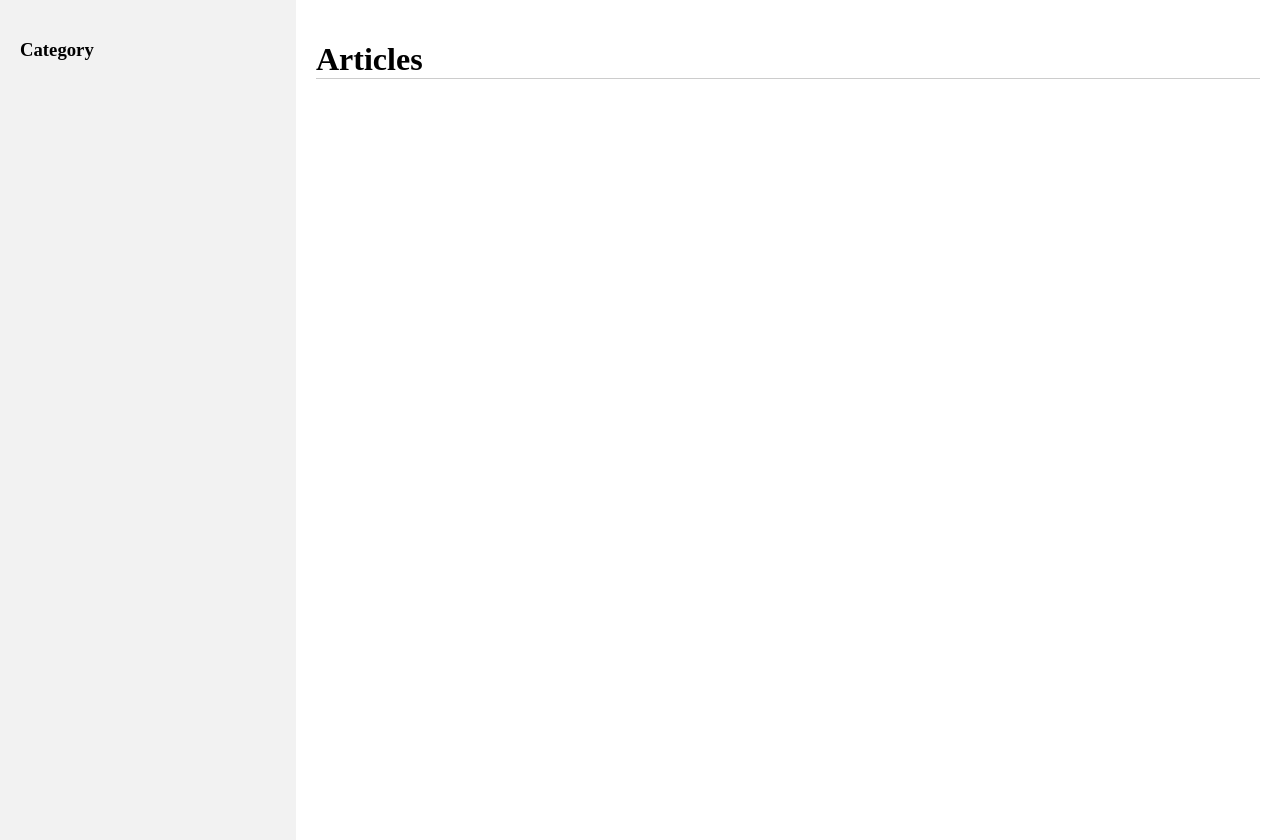
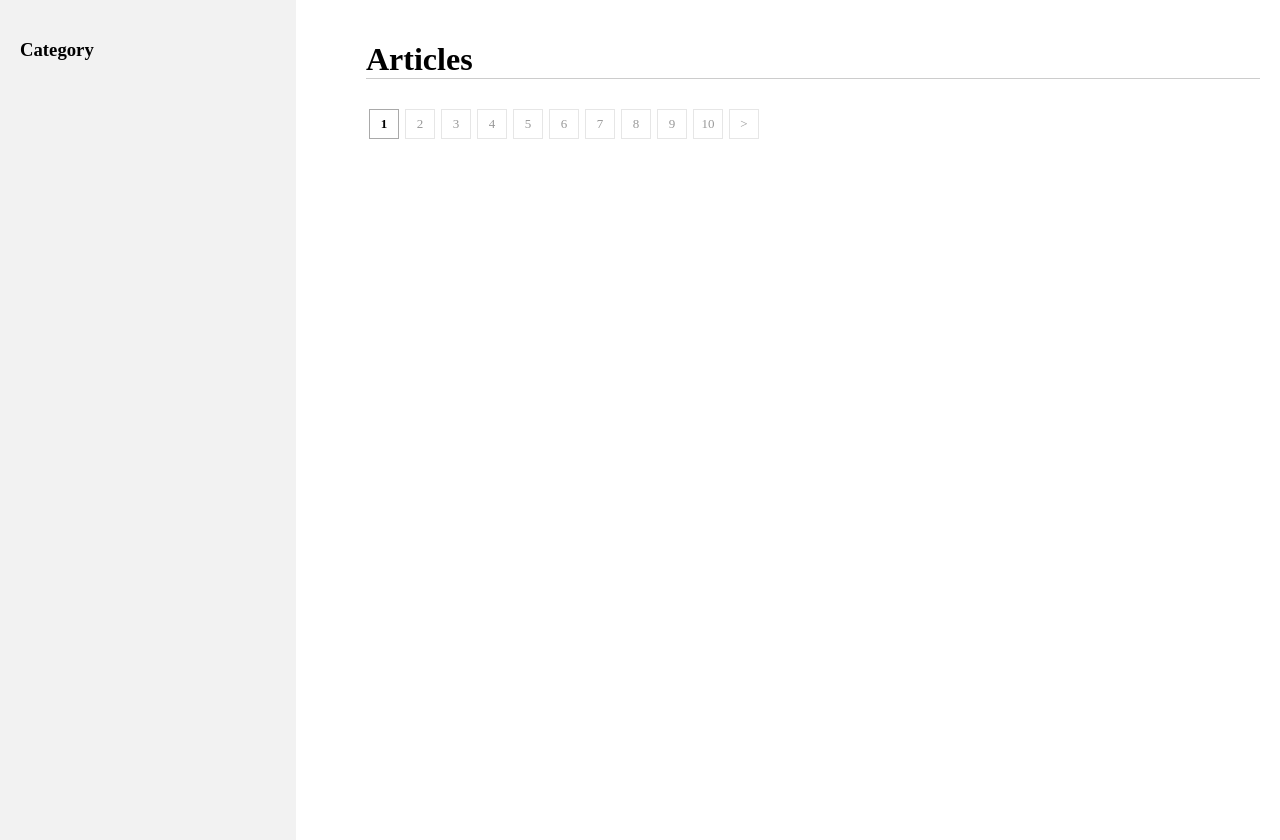
Before and after one commit to ecsimsw/blog.me, a plain HTML site: page api-server/src/main/resources/static/index.html in a window 1280 px wide. Drawn offline with Linux system fonts and the light colour scheme; no server answers.

Commit message:
pagination bar

```diff
--- a/api-server/src/main/resources/static/index.css
+++ b/api-server/src/main/resources/static/index.css
@@ -24,6 +24,7 @@ body {
 .content {
     flex: 1;
     padding: 20px;
+    margin-left: 50px;
 }
 .category-list {
     list-style: none;
@@ -58,6 +59,7 @@ body {
     cursor: default;
 }
 .pagination {
+    padding-left: 0px;
     margin-top: 30px;
     text-align: left; /* 페이지네이션을 가운데 정렬 */
 }
@@ -65,3 +67,25 @@ body {
     margin-right: 5px;
     cursor: pointer;
 }
+.page-btn {
+    display:block;
+    margin:0 3px;
+    float:left;
+    border:1px solid #e6e6e6;
+    width:28px;
+    height:28px;
+    line-height:28px;
+    text-align:center;
+    background-color:#fff;
+    font-size:13px;
+    color:#999999;
+    text-decoration:none;
+}
+.page-btn:hover {
+    background-color:darkgray;
+}
+.selected {
+    color: black;
+    font-weight: bolder;
+    border: 1px solid darkgray;
+}
--- a/api-server/src/main/resources/static/index.html
+++ b/api-server/src/main/resources/static/index.html
@@ -4,7 +4,7 @@
     <meta charset="UTF-8">
     <meta name="viewport" content="width=device-width, initial-scale=1.0">
     <script src="index.js"></script>
-    <link rel="stylesheet" href="index.css" />
+    <link rel="stylesheet" href="index.css"/>
     <title>ecsimsw</title>
 </head>
 <body>
@@ -20,9 +20,9 @@
         <ul class="post-list" id="post-list">
             <!-- 글 목록이 여기에 동적으로 추가될 것입니다. -->
         </ul>
-        <div class="pagination" id="pagination">
+        <ul class="pagination" id="pagination">
             <!-- 페이지네이션 버튼이 여기에 동적으로 추가될 것입니다. -->
-        </div>
+        </ul>
     </div>
 </div>
 </body>
--- a/api-server/src/main/resources/static/index.js
+++ b/api-server/src/main/resources/static/index.js
@@ -9,7 +9,9 @@ let currentPage = 1
 document.addEventListener("DOMContentLoaded", function () {
     loadCategories()
     loadPosts(DEFAULT_CATEGORY_POST_ALL)
-    renderPagination(100)
+    renderPagination(1000)
+    document.getElementById('page-btn-'+ currentPage)
+        .classList.add('selected');
 });
 
 // 카테고리 목록을 조회하여 그리는 함수
@@ -34,7 +36,9 @@ function addCategory(categoryList, categoryName, numberOfPosts) {
     a.addEventListener('click', function () {
         let contentTitle = document.getElementById("content-title")
         contentTitle.textContent = categoryName
+        currentPage = 1
         loadPosts(categoryName)
+        renderPagination(numberOfPosts)
     })
     li.appendChild(a)
     categoryList.appendChild(li)
@@ -71,54 +75,58 @@ function loadPosts(categoryName) {
 // 페이지네이션 생성
 function renderPagination(totalItems) {
     const totalPages = Math.ceil(totalItems / itemPerPage);
+    const startPageIndex = Math.min(currentPage, currentPage - (currentPage % paginationBarPageSize) + 1)
+    const endPageIndex = Math.min(startPageIndex + paginationBarPageSize, totalPages)
     const pagination = document.getElementById("pagination");
     pagination.innerHTML = "";
 
-    if(currentPage > paginationBarPageSize) {
-        const prevBtn = document.createElement("button");
-        prevBtn.textContent = "이전";
-        prevBtn.addEventListener("click", function() {
-            if (currentPage > 1) {
-                currentPage -= paginationBarPageSize;
-                if (currentPage < 1) {
-                    currentPage = 1;
-                }
-                fetchData("/api/posts", function(data) {
-                    renderPosts(data);
-                });
-            }
+    if (startPageIndex > paginationBarPageSize) {
+        const prevBtn = document.createElement("li");
+        prevBtn.textContent = "<";
+        prevBtn.className = "page-btn";
+        prevBtn.addEventListener("click", function () {
+            currentPage = startPageIndex - paginationBarPageSize
+            renderPagination(totalItems)
         });
         pagination.appendChild(prevBtn);
     }
 
-    for (let i = 1; i <= totalPages; i++) {
-        const button = document.createElement("button");
+    for (let i = startPageIndex; i < endPageIndex; i++) {
+        const button = document.createElement("li")
         button.textContent = i;
-        button.addEventListener("click", function() {
-            currentPage = parseInt(this.textContent);
-            fetchData("/api/posts", function(data) {
+        button.className = "page-btn";
+        button.id = "page-btn-" + i;
+        button.addEventListener("click", function () {
+            if(document.getElementsByClassName("selected").length > 0) {
+                document.getElementsByClassName("selected")[0]
+                    .classList.remove("selected")
+            }
+            document.getElementById('page-btn-'+ i)
+                .classList.add('selected')
+            fetchData("/api/posts", function (data) {
                 renderPosts(data);
             });
         });
         pagination.appendChild(button);
     }
 
-    const startPageIndex = currentPage - (currentPage % paginationBarPageSize)
-    if(startPageIndex + paginationBarPageSize <= totalPages - 1)
-    const nextBtn = document.createElement("button");
-    nextBtn.textContent = "다음";
-    nextBtn.addEventListener("click", function() {
-        if (currentPage < totalPages) {
-            currentPage += paginationBarPageSize;
-            if (currentPage > totalPages) {
-                currentPage = totalPages;
-            }
-            fetchData("/api/posts", function(data) {
-                renderPosts(data);
-            });
-        }
-    });
-    pagination.appendChild(nextBtn);
+    if (startPageIndex + paginationBarPageSize < totalPages) {
+        const nextBtn = document.createElement("li");
+        nextBtn.textContent = ">";
+        nextBtn.className = "page-btn";
+        nextBtn.addEventListener("click", function () {
+            currentPage = startPageIndex + paginationBarPageSize
+            renderPagination(totalItems)
+        });
+        pagination.appendChild(nextBtn);
+    }
+
+    if(document.getElementsByClassName("selected").length > 0) {
+        document.getElementsByClassName("selected")[0]
+            .classList.remove("selected")
+    }
+    document.getElementById('page-btn-'+ currentPage)
+        .classList.add('selected')
 }
 
 // 서버에서 데이터를 받아오는 함수
```
